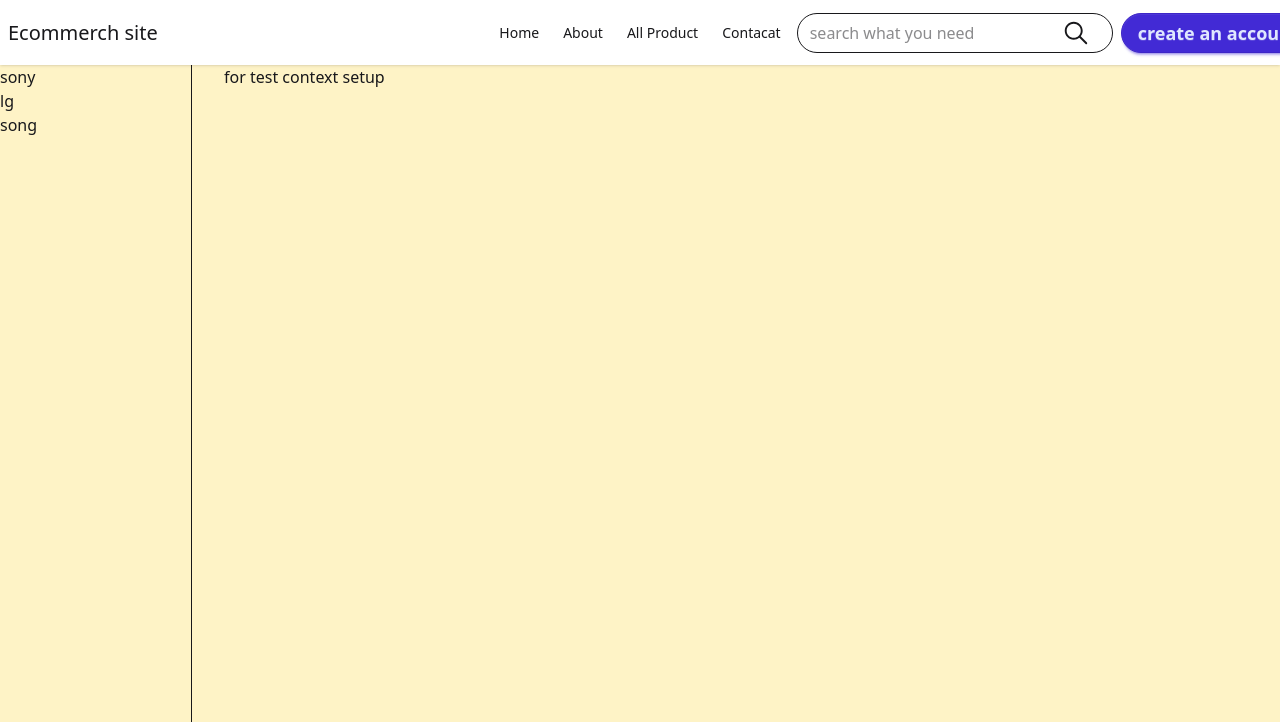
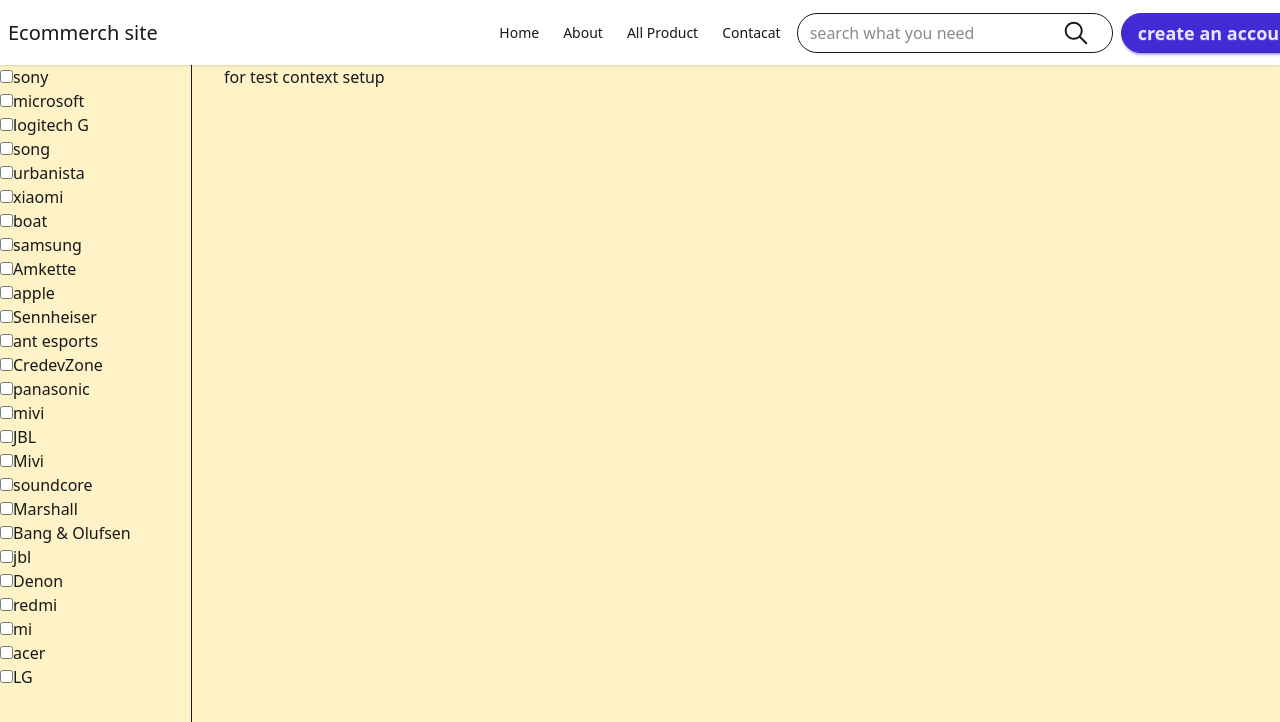
Before and after one commit to Sahadat-Hossen1/first-ecommerch-site-front-ent, a React (Vite) app: page / in a window 1280 px wide. Shown: the top 722 px of the page. Built offline with nearby package versions, Linux system fonts and the light colour scheme.

Commit message:
show unicbrand name and try to filter data after click brand name but show some problem

```diff
--- a/src/Components/Filter/Filter.jsx
+++ b/src/Components/Filter/Filter.jsx
@@ -1,15 +1,36 @@
-import React from 'react';
+import React, { useContext } from "react";
+import { ProductDataContext } from "../../Context/DataContext/ProductDataCom";
 
 const Filter = () => {
-    return (
-        <div>
-            <ul>
-                <li>sony</li>
-                <li>lg</li>
-                <li>song</li>
-            </ul>
-        </div>
-    );
+  const { UnicBrandName, selectedBrand, setSelectedBrand } =
+    useContext(ProductDataContext);
+  const handleCheckedBrand = (brand) => {
+    //   alert(brand)
+    if (selectedBrand.includes(brand)) {
+      // alert(brand)
+      setSelectedBrand(selectedBrand.filter((b) => b !== brand));
+    } else {
+      setSelectedBrand([...selectedBrand, brand]);
+    }
+  };
+
+  return (
+    <div className="">
+      <ul>
+        {UnicBrandName.map((brand, i) => (
+          <li key={i}>
+            <input
+              type="checkbox"
+              checked={selectedBrand.includes(brand)}
+              onChange={() => handleCheckedBrand(brand)}
+              id={`brand-${i}`}
+            />
+            <label htmlFor={`brand-${i}`}>{brand} </label>
+          </li>
+        ))}
+      </ul>
+    </div>
+  );
 };
 
 export default Filter;
--- a/src/Context/DataContext/ProductDataCom.jsx
+++ b/src/Context/DataContext/ProductDataCom.jsx
@@ -2,11 +2,13 @@
 export const ProductDataContext = createContext({});
 const ProductDataCom = ({ children }) => {
   const [Product_Data, setProduct_Data] = useState([]);
+  const [After_Filter_Data,setAfter_Filter_Data]=useState([])
   const [Loading, setLoading] = useState(true);
   const [Error, setError] = useState("");
   //for input search
   const[SearchIndex,setSearchIndex]=useState('')
-
+  //for selected brand name and category name
+  const [selectedBrand,setSelectedBrand]=useState([])
   //fetch json
   useEffect(() => {
     const fetchProduct = async () => {
@@ -17,6 +19,7 @@
         if (!res.ok) throw  new Error("something is worng")
         const data = await res.json();
         setProduct_Data(data);
+
         // console.log(data);
       } catch (error) {
         setError(error);
@@ -32,8 +35,23 @@
   // for find brand name
    const UnicBrandName= [... new Set(Product_Data.map(product=>product.brand))]
   //  console.log(UnicBrandName);
+//for product  filter with brand name
+ useEffect(()=>{
 
+    let filtered=Product_Data;
+    try {
+      if (selectedBrand>0) {
+        filtered.filter((brand)=>brand.toLowerCase().includes(selectedBrand.toLowerCase()))
+        setAfter_Filter_Data(filtered)
+        console.log(After_Filter_Data);
+      }
 
+ console.log(selectedBrand);
+
+    } catch (error) {
+setError(error.message)
+    }
+ },[selectedBrand,Product_Data])
   //for sending product to other components
   const DataInfo = {
     Product_Data,
@@ -43,7 +61,7 @@
     Error,
     setError,
     UnicBrandName,
-
+    selectedBrand,setSelectedBrand,setAfter_Filter_Data,
   };
   return (
     <ProductDataContext.Provider value={DataInfo}>{children} </ProductDataContext.Provider>
```
